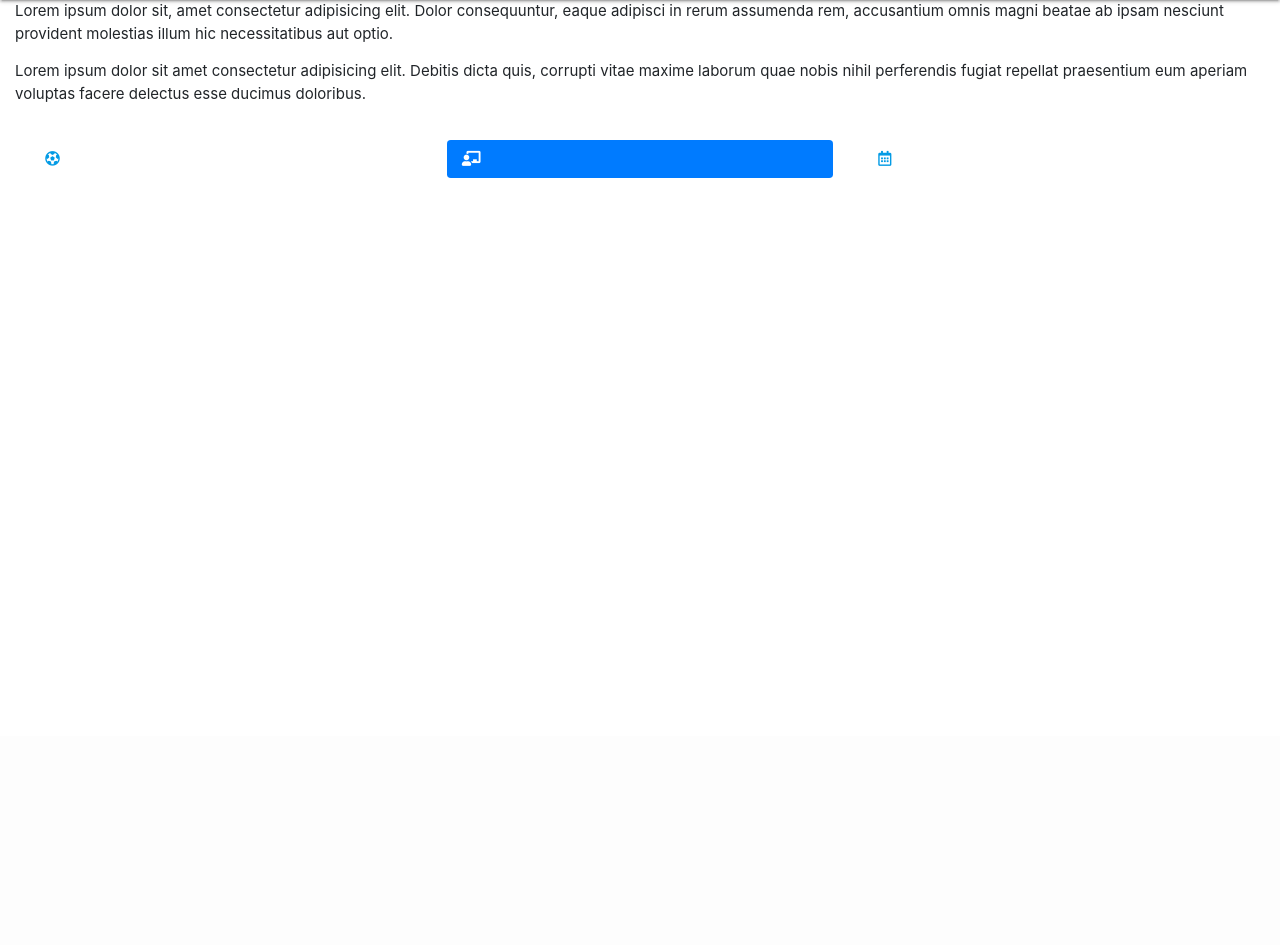
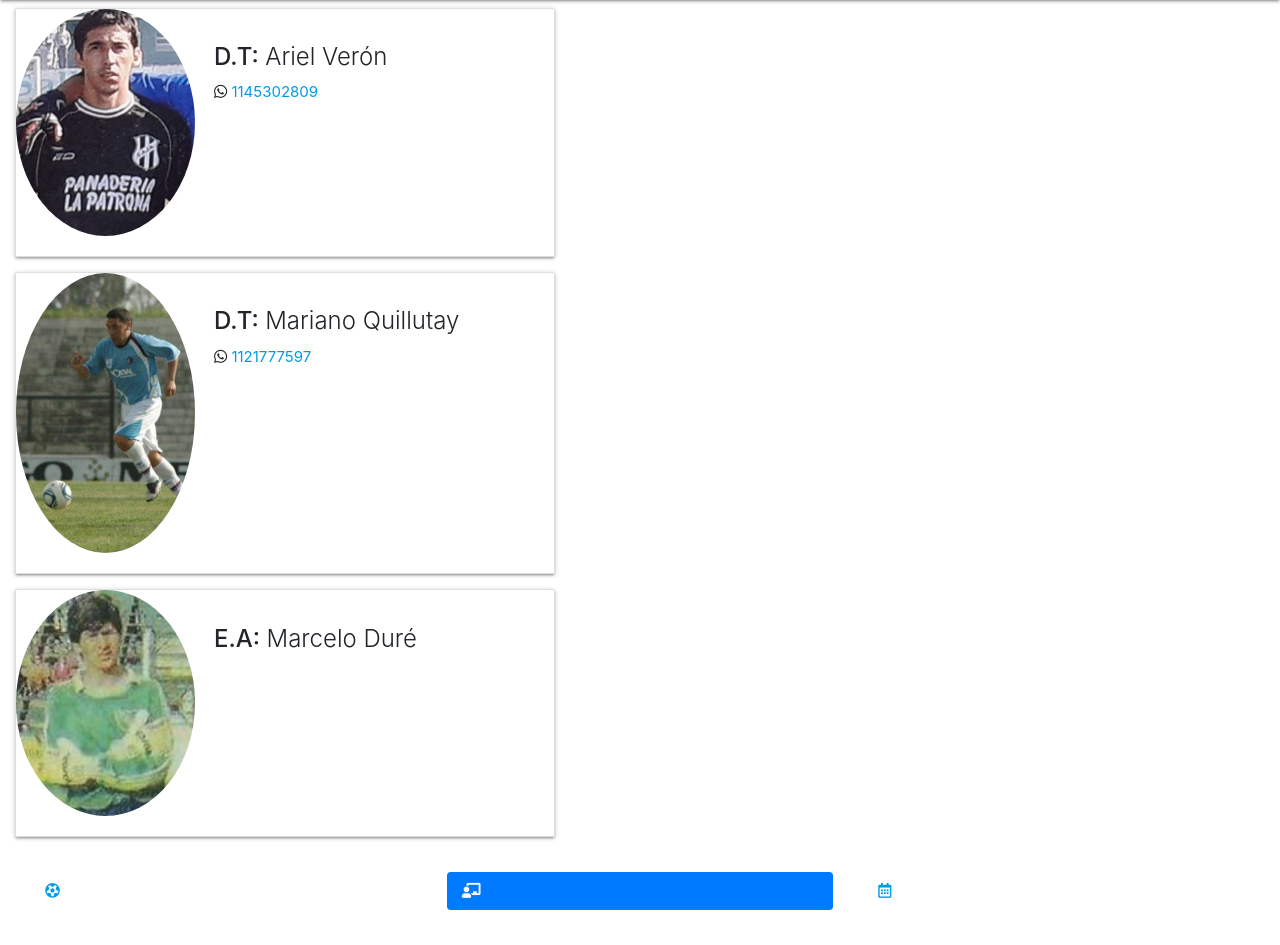
Before and after one commit to mveron007/Centro-Deportivo, a PHP site: page /index.html in a window 1280 px wide, after a click that opens the changed part. Shown: the part 64-1009 px from the top of the page. Before the commit the page ends 242 px from the top, so only its background shows below. Run offline with PHP 8.4, Linux system fonts and the light colour scheme.

Commit message:
full responsive partial

```diff
--- a/css/index.css
+++ b/css/index.css
@@ -27,7 +27,7 @@
         color: white;
       } */
 
-      .carousel-image {
+    .carousel-image {
         display: block;
         height: 300px;
         /* set min-width, allow images to set cell width */
@@ -40,33 +40,17 @@
         /* vertically center */
         top: 50%;
         transform: translateY(-50%)
-      }
+    }
 
-      .carousel.is-fullscreen .carousel-image {
+    .carousel.is-fullscreen .carousel-image {
         height: auto;
         max-height: 100%;
-      }
-    .nv {
-        display: none;
     }
-    .footer-phone{
-        display: inline-block;
-    }
-    .foot-div{
-        background-color: seagreen;
-        border: 0.1px solid white;
-        padding: 0;
-    }
-<<<<<<< HEAD
     .my-footer{
         position: fixed;
         bottom: 0;
-=======
-    .menu-mobile{
->>>>>>> 2d88890fa175412a0548b867a9796453daf6f9c1
         width: 100%;
     }
-
 }
 
 @media (min-width: 1000px){
--- a/index.html
+++ b/index.html
@@ -150,14 +150,79 @@
 
           <!-- Second Tab -->
           <div class="tab-pane fade" id="pills-profile" role="tabpanel" aria-labelledby="pills-profile-tab">
-            <p>Lorem ipsum dolor sit, amet consectetur adipisicing elit. Dolor consequuntur, eaque adipisci in rerum assumenda rem, accusantium omnis magni beatae ab ipsam nesciunt provident molestias illum hic necessitatibus aut optio.</p>
-            <p>Lorem ipsum dolor sit amet consectetur adipisicing elit. Debitis dicta quis, corrupti vitae maxime laborum quae nobis nihil perferendis fugiat repellat praesentium eum aperiam voluptas facere delectus esse ducimus doloribus.</p>
+
+            <div class="card mb-3" style="max-width: 540px;">
+              <div class="row no-gutters">
+                <div class="col-md-4">
+                  <img src="images/ariel.jpg" class="card-img rounded-circle" alt="...">
+                </div>
+                <div class="col-md-8">
+                  <div class="card-body">
+                    <h5 class="card-title"><strong>D.T: </strong>Ariel Verón</h5>
+                    <p class="card-text"><span class="fab fa-whatsapp"></span> <a href="tel:">1145302809</a></p>
+                  </div>
+                </div>
+              </div>
+            </div>
+
+            <div class="card mb-3" style="max-width: 540px;">
+              <div class="row no-gutters">
+                <div class="col-md-4">
+                  <img src="images/mariano.jpg" class="card-img rounded-circle" alt="...">
+                </div>
+                <div class="col-md-8">
+                  <div class="card-body">
+                    <h5 class="card-title"><strong>D.T: </strong>Mariano Quillutay</h5>
+                    <p class="card-text"><span class="fab fa-whatsapp"></span> <a href="tel:">1121777597</a></p>
+                  </div>
+                </div>
+              </div>
+            </div>
+
+            <div class="card mb-3" style="max-width: 540px;">
+              <div class="row no-gutters">
+                <div class="col-md-4">
+                  <img src="images/chino.jpg" class="card-img rounded-circle" alt="...">
+                </div>
+                <div class="col-md-8">
+                  <div class="card-body">
+                    <h5 class="card-title"><strong>E.A: </strong>Marcelo Duré</h5>
+                    <!-- <p class="card-text"><span class="fab fa-whatsapp"></span> 123456789</p> -->
+                  </div>
+                </div>
+              </div>
+            </div>
           </div>
 
           <!-- Third Tab -->
           <div class="tab-pane fade" id="pills-contact" role="tabpanel" aria-labelledby="pills-contact-tab">
-            <p>Lorem ipsum dolor sit, amet consectetur adipisicing elit. Dolor consequuntur, eaque adipisci in rerum assumenda rem, accusantium omnis magni beatae ab ipsam nesciunt provident molestias illum hic necessitatibus aut optio.</p>
-            <p>Lorem ipsum dolor sit amet consectetur adipisicing elit. Debitis dicta quis, corrupti vitae maxime laborum quae nobis nihil perferendis fugiat repellat praesentium eum aperiam voluptas facere delectus esse ducimus doloribus.</p>
+            <table class="table" style="margin-top: 10px;">
+              <thead class="thead-dark">
+                <tr>
+                  <th scope="col">Sede</th>
+                  <th scope="col">Día</th>
+                  <th scope="col">Horario</th>
+                </tr>
+              </thead>
+              <tbody>
+                <tr>
+                  <td><a href="https://goo.gl/maps/UcfgrccwNcEwCJme9">Complejo Zucamor</a></td>
+                  <td>--</td>
+                  <td>20:30</td>
+                </tr>
+                <tr>
+                  <td><a href="https://goo.gl/maps/UcfgrccwNcEwCJme9">Complejo Zucamor</a></td>
+                  <td>--</td>
+                  <td>20:30</td>
+                </tr>
+                <tr>
+                  <td><a href="https://goo.gl/maps/UcfgrccwNcEwCJme9">Complejo Zucamor</a></td>
+                  <td>--</td>
+                  <td>20:30</td>
+                </tr>
+              </tbody>
+            </table>
+
           </div>
         </div>
 
```
